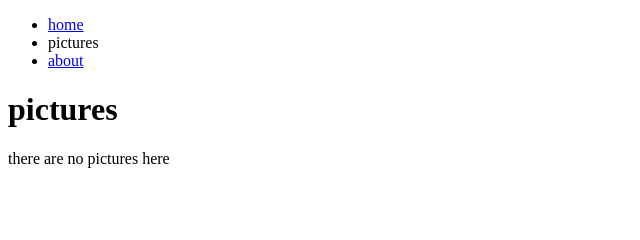
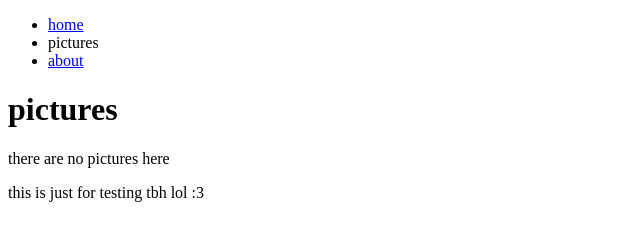
Before and after one commit to amyntastheredpanda/amyntastheredpanda.github.io, a plain HTML site: page pictures.html in a window 1280 px wide. Shown: the whole page, without its empty margins (0-640 px from the left). Drawn offline with Linux system fonts and the light colour scheme.

Commit message:
pictures fixed

```diff
--- a/pictures.html
+++ b/pictures.html
@@ -3,7 +3,7 @@
   <head>
     <meta charset="utf-8">
     <meta name="viewport" content="width=device-width">
-    <title>pictures</title>
+    <title>amyntastheredpanda>pictures</title>
   </head>
 
   <body>
@@ -16,5 +16,6 @@
     <h1>pictures</h1>
 
     <p>there are no pictures here</p>
+	<p>this is just for testing tbh lol :3</p>
   </body>
 </html>
```
